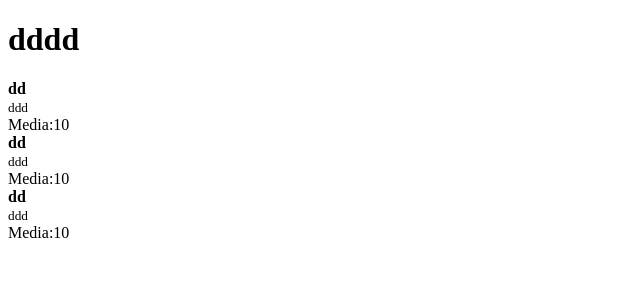
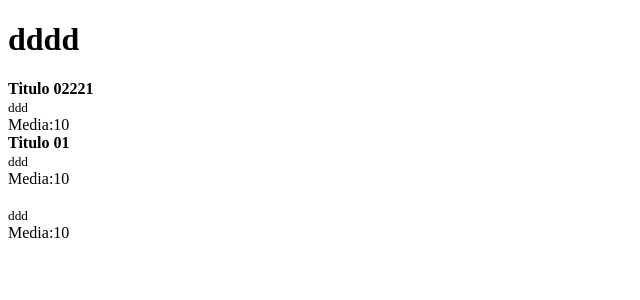
Before and after one commit to PauloJaka/estudos-react, a React app: page / in a window 1280 px wide. Shown: the top 300 px of the page, without its empty margins (0-640 px from the left). Built offline with nearby package versions, Linux system fonts and the light colour scheme.

Commit message:
lendo erros no PropTypes

```diff
--- a/src/App.js
+++ b/src/App.js
@@ -6,11 +6,11 @@ function App () {
     <>
         <h1>dddd</h1>
         <Post
-        title="Titulo 01"
+        title="Titulo 02221"
         subtitle ="titulo 02"
         likes = {20}/>
+        <Post likes = {20} title="Titulo 01" />
         <Post likes = {20} />
-        <Post likes = {20}/>
 
     </>
     );
--- a/src/Post.js
+++ b/src/Post.js
@@ -4,7 +4,7 @@ import PropTypes from "prop-types";
 export default function Post(props) {
     return(
         <article>
-            <strong>dd</strong><br />
+            <strong>{props.title}</strong><br />
             <small>ddd</small>
             <br />
             Media:{props.likes/2}
@@ -14,4 +14,5 @@ export default function Post(props) {
 
 Post.propTypes = {
     likes: PropTypes.number.isRequired,
+    title: PropTypes.string.isRequired,
 };
```
